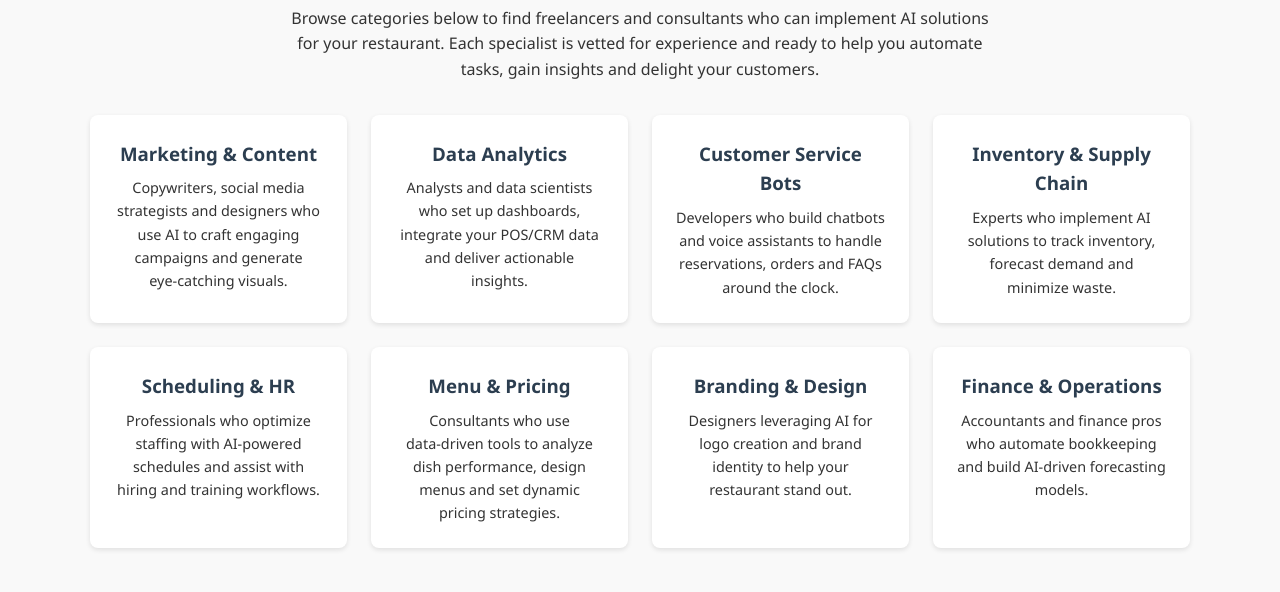
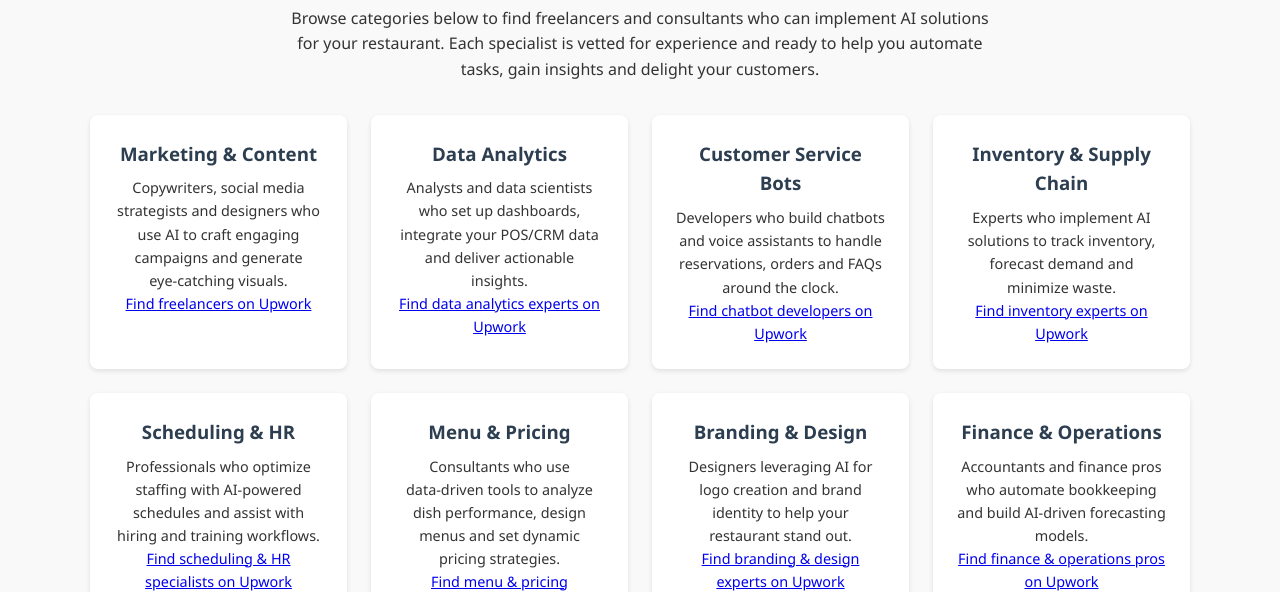
Before and after one commit to Tucumano314/ai-for-restaurants, a plain HTML site: page marketplace.html in a window 1280 px wide. Shown: the part 208-800 px from the top of the page. Drawn offline with Linux system fonts and the light colour scheme.

Commit message:
Update marketplace.html

```diff
--- a/marketplace.html
+++ b/marketplace.html
@@ -30,42 +30,66 @@
         <div class="card">
           <h3>Marketing & Content</h3>
           <p>Copywriters, social media strategists and designers who use AI to
-            craft engaging campaigns and generate eye‑catching visuals.</p>
+            craft engaging campaigns and generate eye‑catching visuals.
+            <br/>
+            <a href="https://www.upwork.com/search/profiles/?q=marketing%20content%20writer" target="_blank" rel="noopener noreferrer">Find freelancers on Upwork</a>
+          </p>
         </div>
         <div class="card">
           <h3>Data Analytics</h3>
           <p>Analysts and data scientists who set up dashboards, integrate your
-            POS/CRM data and deliver actionable insights.</p>
+            POS/CRM data and deliver actionable insights.
+            <br/>
+            <a href="https://www.upwork.com/search/profiles/?q=data%20analytics%20restaurant" target="_blank" rel="noopener noreferrer">Find data analytics experts on Upwork</a>
+          </p>
         </div>
         <div class="card">
           <h3>Customer Service Bots</h3>
           <p>Developers who build chatbots and voice assistants to handle
-            reservations, orders and FAQs around the clock.</p>
+            reservations, orders and FAQs around the clock.
+            <br/>
+            <a href="https://www.upwork.com/search/profiles/?q=chatbot%20developer" target="_blank" rel="noopener noreferrer">Find chatbot developers on Upwork</a>
+          </p>
         </div>
         <div class="card">
           <h3>Inventory & Supply Chain</h3>
           <p>Experts who implement AI solutions to track inventory, forecast
-            demand and minimize waste.</p>
+            demand and minimize waste.
+            <br/>
+            <a href="https://www.upwork.com/search/profiles/?q=inventory%20management%20consultant" target="_blank" rel="noopener noreferrer">Find inventory experts on Upwork</a>
+          </p>
         </div>
         <div class="card">
           <h3>Scheduling & HR</h3>
           <p>Professionals who optimize staffing with AI‑powered schedules and
-            assist with hiring and training workflows.</p>
+            assist with hiring and training workflows.
+            <br/>
+            <a href="https://www.upwork.com/search/profiles/?q=staff%20scheduling" target="_blank" rel="noopener noreferrer">Find scheduling & HR specialists on Upwork</a>
+          </p>
         </div>
         <div class="card">
           <h3>Menu & Pricing</h3>
           <p>Consultants who use data‑driven tools to analyze dish performance,
-            design menus and set dynamic pricing strategies.</p>
+            design menus and set dynamic pricing strategies.
+            <br/>
+            <a href="https://www.upwork.com/search/profiles/?q=menu%20design%20consultant" target="_blank" rel="noopener noreferrer">Find menu & pricing consultants on Upwork</a>
+          </p>
         </div>
         <div class="card">
           <h3>Branding & Design</h3>
           <p>Designers leveraging AI for logo creation and brand identity to
-            help your restaurant stand out.</p>
+            help your restaurant stand out.
+            <br/>
+            <a href="https://www.upwork.com/search/profiles/?q=logo%20design%20branding" target="_blank" rel="noopener noreferrer">Find branding & design experts on Upwork</a>
+          </p>
         </div>
         <div class="card">
           <h3>Finance & Operations</h3>
           <p>Accountants and finance pros who automate bookkeeping and build
-            AI‑driven forecasting models.</p>
+            AI‑driven forecasting models.
+            <br/>
+            <a href="https://www.upwork.com/search/profiles/?q=bookkeeping%20restaurant" target="_blank" rel="noopener noreferrer">Find finance & operations pros on Upwork</a>
+          </p>
         </div>
       </div>
     </section>
```
